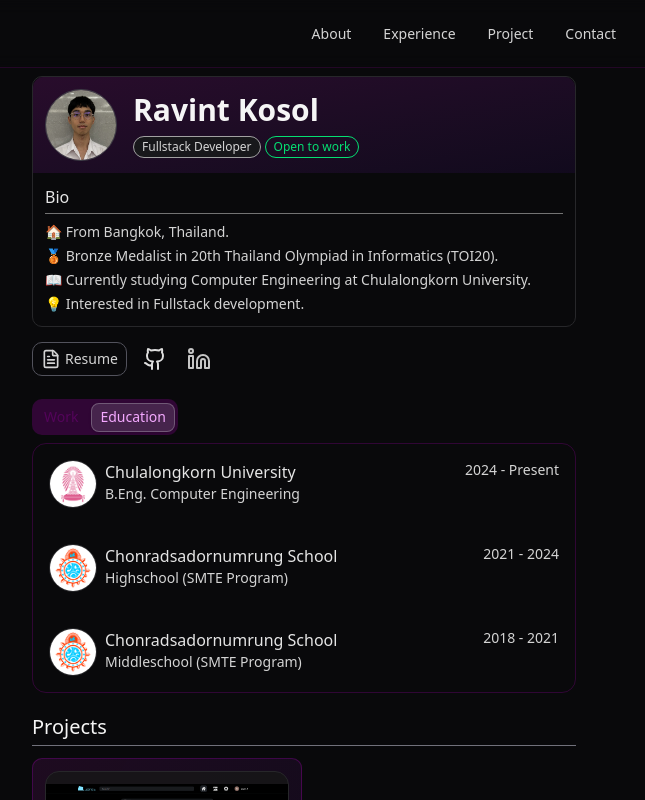
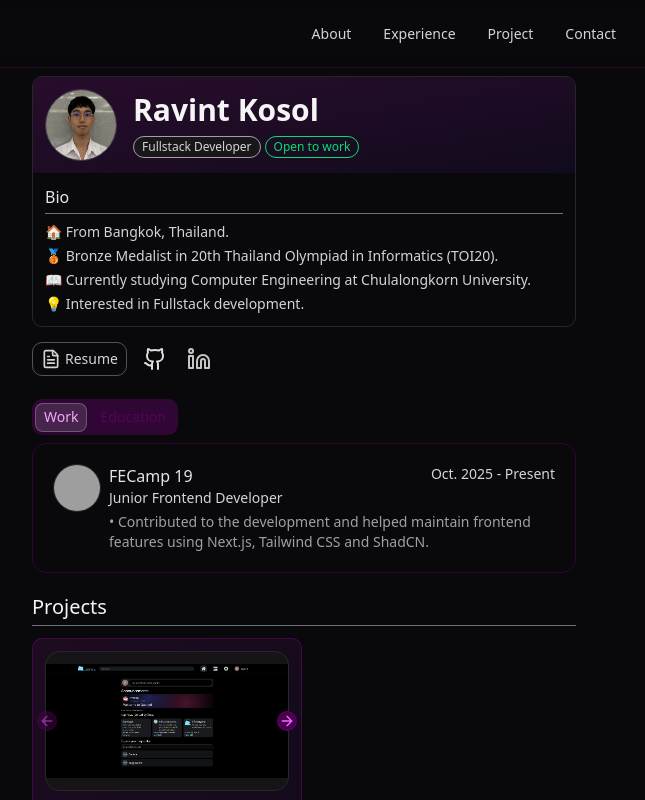
Before and after one commit to mxilia/Portfolio-v2, a Next.js app: page / in a window 1280 px wide. Shown: the top 800 px of the page, without its empty margins (336-981 px from the left). Built offline with nearby package versions, Linux system fonts and the light colour scheme; grey boxes are pictures that could not be loaded.

Commit message:
Minor fix.

```diff
--- a/src/app/_components/sections/experience-section.tsx
+++ b/src/app/_components/sections/experience-section.tsx
@@ -61,7 +61,7 @@
 export const ExperienceSection = ({ className }: ExperienceSectionProps) => {
   return (
     <div className={cn("w-full h-fit scroll-mt-20", className)} id="work">
-      <Tabs defaultValue="education" className="w-full text-neutral-200">
+      <Tabs defaultValue="work" className="w-full text-neutral-200">
         <TabsList className="bg-fuchsia-800/30 inline-flex gap-1">
           <TabsTrigger
             value="work"
```
